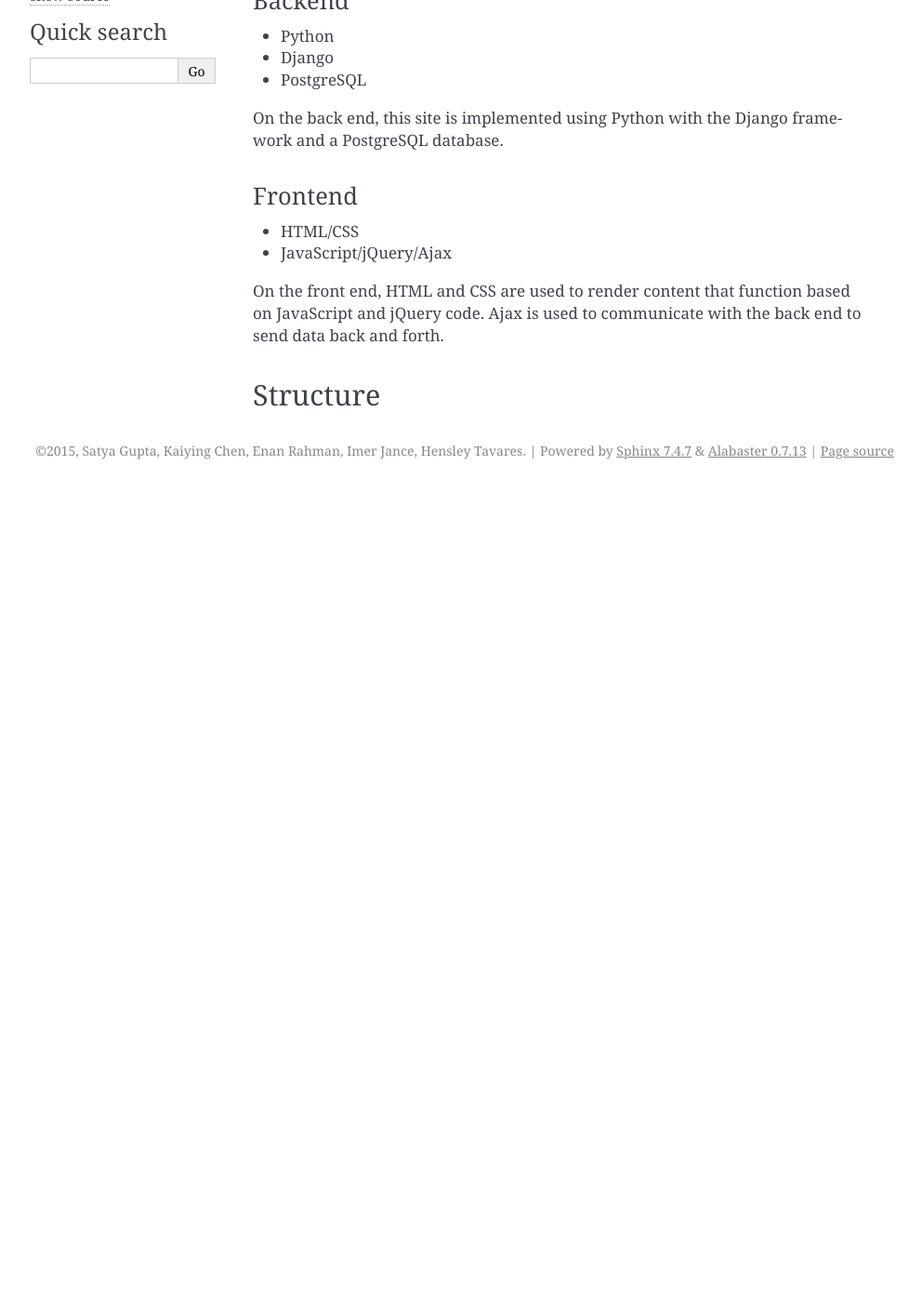
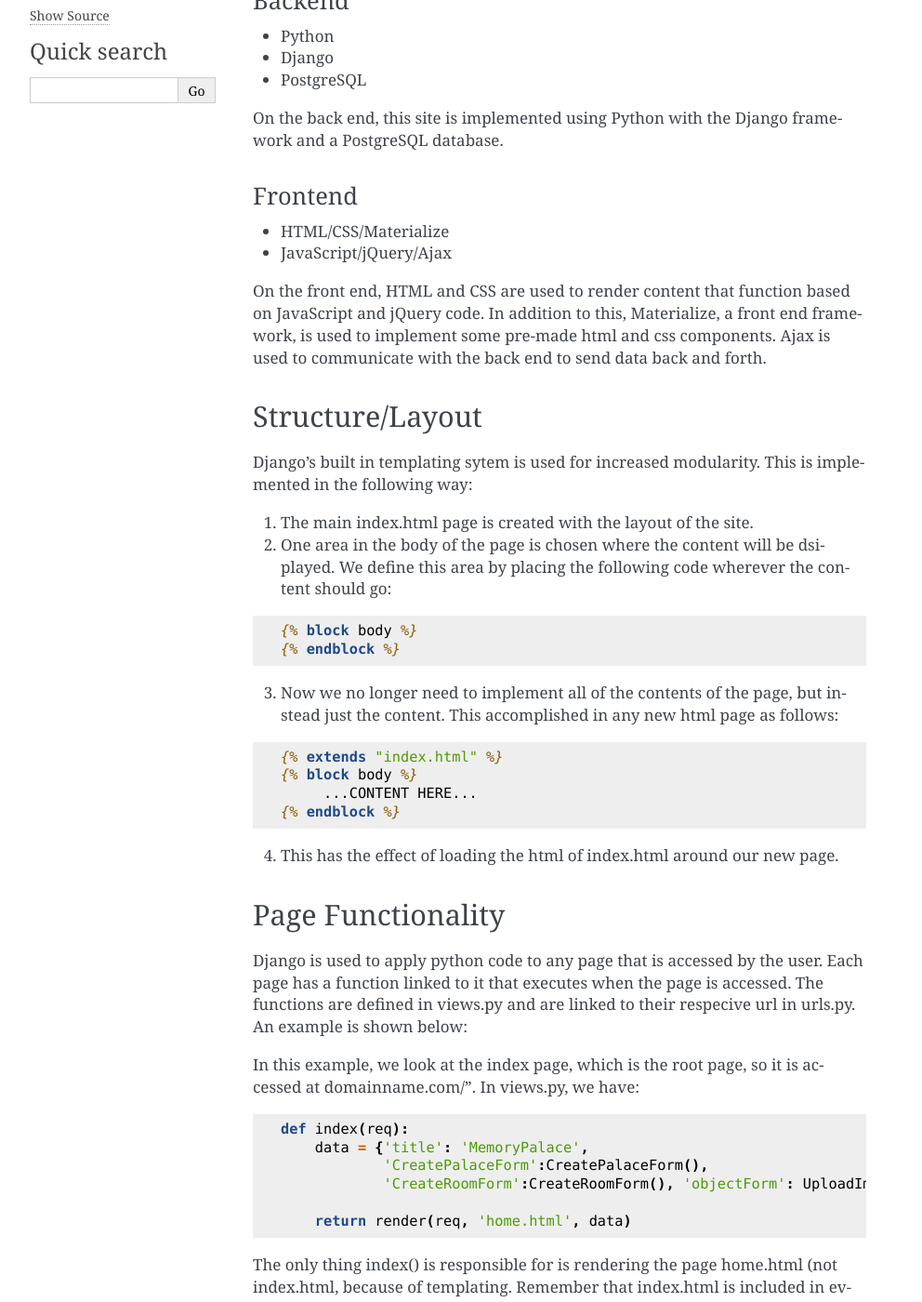
Before and after one commit to ckyko/memorypalace, a Sphinx documentation site: the page built from MemoryPalace/docs/Structure.rst, in a window 1280 px wide and 1400 px high, scrolled down 270 px. Shown: the whole window at 93% size, without its empty margins (148-1140 px from the left). Built offline with Sphinx 7.4.7, drawn with Linux system fonts in a browser that asks for light colours; before the commit the page ends 900 px from its top, so only the background shows below that; some of the changed text lies outside the part shown.

Commit message:
finished structure/layout

```diff
--- a/MemoryPalace/docs/Structure.rst
+++ b/MemoryPalace/docs/Structure.rst
@@ -20,12 +20,77 @@ framework and a PostgreSQL database.
 Frontend
 ~~~~~~~~
 
-- HTML/CSS
+- HTML/CSS/Materialize
 - JavaScript/jQuery/Ajax
 
 On the front end, HTML and CSS are used to render content that function
-based on JavaScript and jQuery code. Ajax is used to communicate with the
-back end to send data back and forth.
+based on JavaScript and jQuery code. In addition to this, Materialize, a
+front end framework, is used to implement some pre-made html and css
+components. Ajax is used to communicate with the back end to send data back
+and forth.
 
-Structure
----------
+Structure/Layout
+----------------
+
+Django's built in templating sytem is used for increased modularity. This is
+implemented in the following way:
+
+1. The main index.html page is created with the layout of the site.
+2. One area in the body of the page is chosen where the content will be
+   dsiplayed. We define this area by placing the following code wherever the
+   content should go:
+
+.. code-block:: jinja
+
+   {% block body %}
+   {% endblock %}
+
+3. Now we no longer need to implement all of the contents of the page, but
+   instead just the content. This accomplished in any new html page as
+   follows:
+
+.. code-block:: jinja
+
+   {% extends "index.html" %}
+   {% block body %}
+        ...CONTENT HERE...
+   {% endblock %}
+
+4. This has the effect of loading the html of index.html around our new
+   page.
+
+Page Functionality
+------------------
+
+Django is used to apply python code to any page that is accessed by the
+user. Each page has a function linked to it that executes when the page is
+accessed. The functions are defined in views.py and are linked to their
+respecive url in urls.py. An example is shown below:
+
+In this example, we look at the index page, which is the root page, so it is
+accessed at  domainname.com/". In views.py, we have::
+
+    def index(req):
+        data = {'title': 'MemoryPalace',
+                'CreatePalaceForm':CreatePalaceForm(),
+                'CreateRoomForm':CreateRoomForm(), 'objectForm': UploadImageForm()}
+
+        return render(req, 'home.html', data)
+
+The only thing index() is responsible for is rendering the page home.html
+(not index.html, because of templating. Remember that index.html is included
+in every page as it is the base template. In this case, we want the index
+page with the home content) and providing it with 'req' and 'data'.
+
+This index() function is linked to the root page in urls.py as shown below::
+
+    urlpatterns = [
+        url(r'^admin/', include(admin.site.urls)),
+        url(r'^$', 'coreapp.views.index', name='index'),
+                            .....
+        url(r'^about/', 'coreapp.views.about', name='about'),
+        url(r'^api-auth/', include('rest_framework.urls', namespace='rest_framework')),
+    ] + static(settings.MEDIA_URL, document_root=settings.MEDIA_ROOT)
+
+Here, the line *url(r'^$', 'coreapp.views.index', name='index'),* represents
+the index() function and associates it with the appropriate url.
```
Also changed, not shown: 6 other files.
